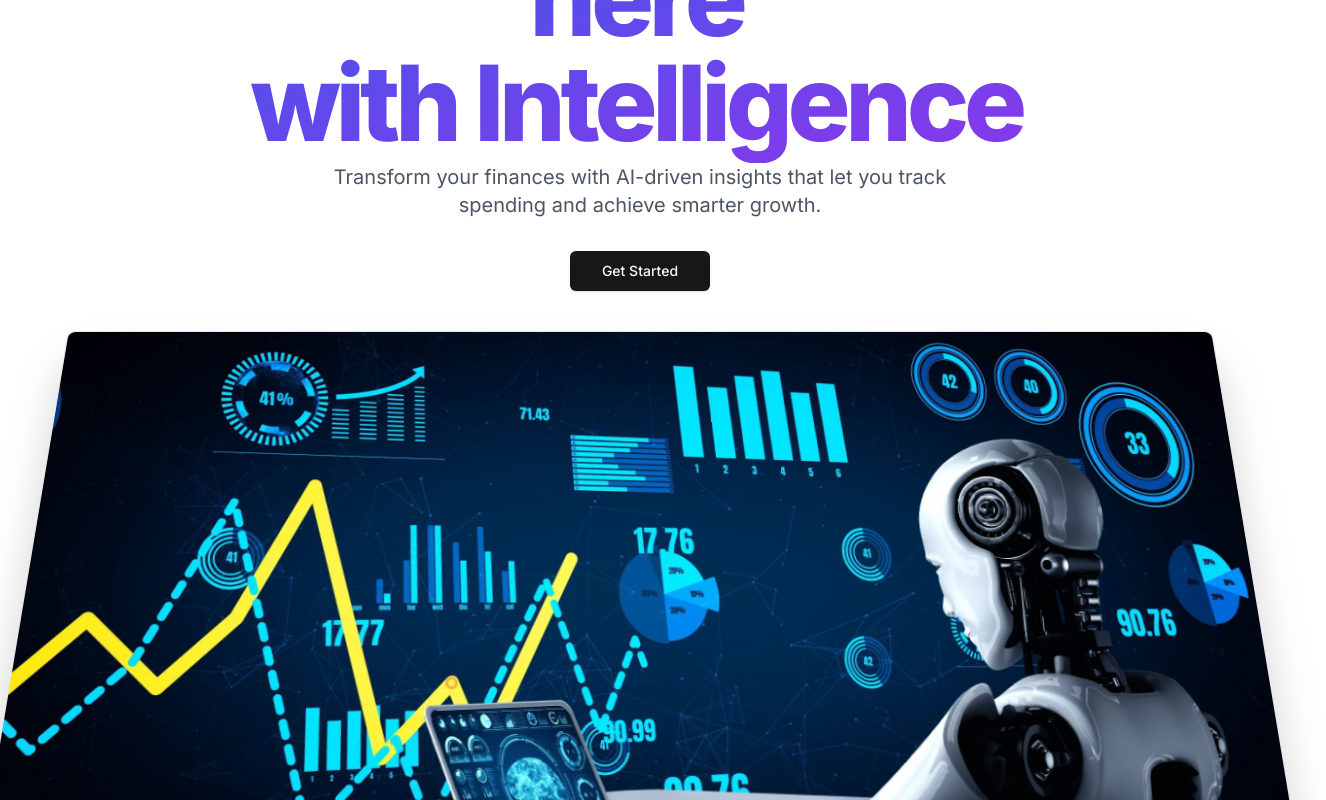
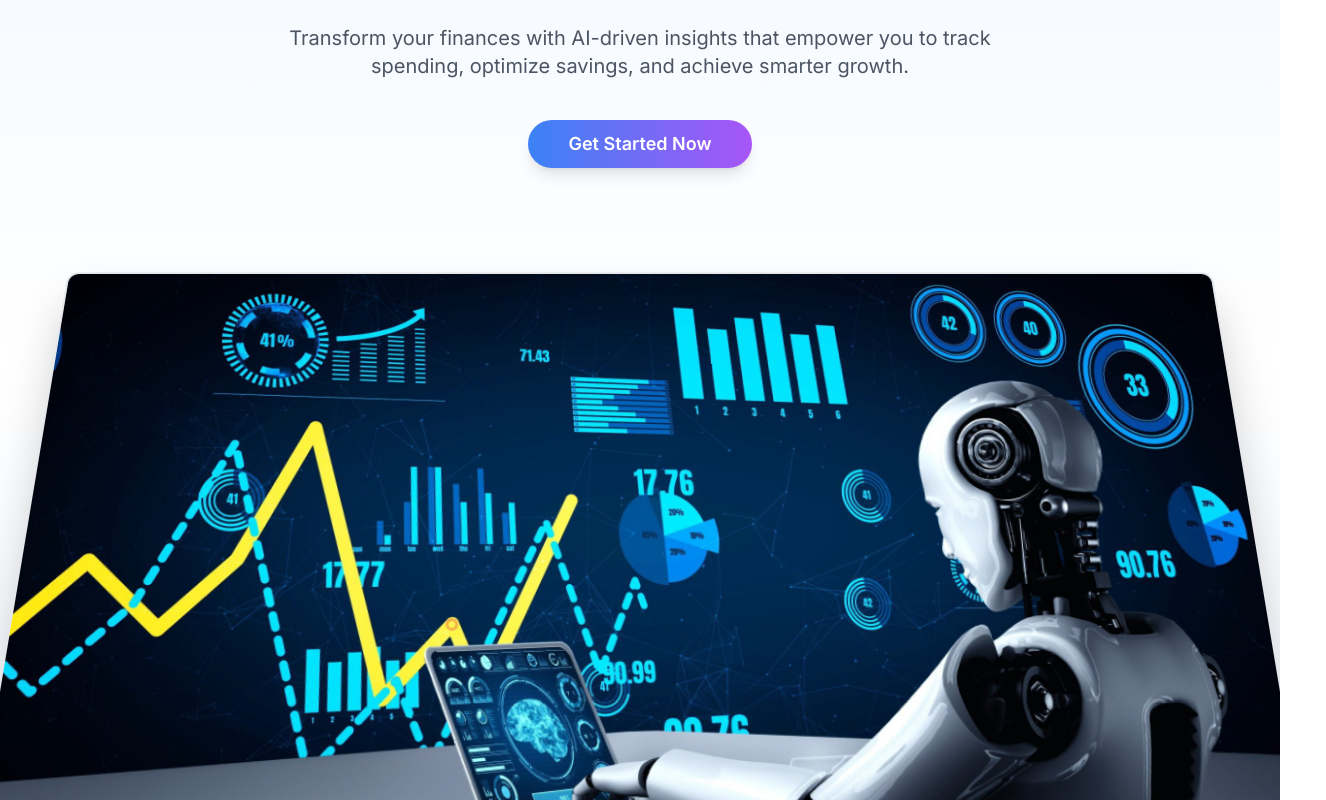
Before and after one commit to AnshikaShekhar/FinEase-ai-finance, a Next.js app: page / in a window 1280 px wide. Shown: the part 320-1120 px from the top of the page, 1326 px wide, since content can reach past the window. Built offline with nearby package versions, Linux system fonts and the light colour scheme; no server answers.

Commit message:
updated ui

```diff
--- a/components/hero.jsx
+++ b/components/hero.jsx
@@ -4,9 +4,15 @@ import React, { useEffect, useRef } from "react";
 import Image from "next/image";
 import { Button } from "@/components/ui/button";
 import Link from "next/link";
+import { motion, useScroll, useTransform } from "framer-motion";
 
 const HeroSection = () => {
   const imageRef = useRef(null);
+  const sectionRef = useRef(null);
+
+  // Parallax effect for image
+  const { scrollY } = useScroll();
+  const y = useTransform(scrollY, [0, 300], [0, 50]);
 
   useEffect(() => {
     const imageElement = imageRef.current;
@@ -26,34 +32,98 @@ const HeroSection = () => {
     return () => window.removeEventListener("scroll", handleScroll);
   }, []);
 
+  // Animation variants for text and button
+  const textVariants = {
+    hidden: { opacity: 0, y: 50 },
+    visible: {
+      opacity: 1,
+      y: 0,
+      transition: { duration: 0.8, ease: "easeOut" },
+    },
+  };
+
+  const buttonVariants = {
+    hidden: { opacity: 0, scale: 0.8 },
+    visible: {
+      opacity: 1,
+      scale: 1,
+      transition: { duration: 0.6, ease: "easeOut", delay: 0.2 },
+    },
+    hover: {
+      scale: 1.05,
+      boxShadow: "0px 4px 15px rgba(0, 0, 0, 0.2)",
+      transition: { duration: 0.3 },
+    },
+  };
+
   return (
-    <section className="pt-40 pb-20 px-4">
-      <div className="container mx-auto text-center">
-        <h1 className="text-5xl md:text-8xl lg:text-[105px] pb-6 gradient-title">
-          Smarter spending starts here  <br /> with Intelligence
-        </h1>
-        <p className="text-xl text-gray-600 mb-8 max-w-2xl mx-auto">
-          Transform your finances with AI-driven insights that let you track spending and achieve smarter growth.
-        </p>
-        <div className="flex justify-center">
-  <Link href="/dashboard">
-    <Button size="lg" className="px-8">
-      Get Started
-    </Button>
-  </Link>
-</div>
-        <div className="hero-image-wrapper mt-5 md:mt-0">
-          <div ref={imageRef} className="hero-image">
+    <section
+      ref={sectionRef}
+      className="relative pt-32 pb-24 px-4 overflow-hidden bg-gradient-to-b from-blue-50 via-white to-blue-50"
+    >
+      {/* Background decorative elements */}
+      <div className="absolute inset-0 overflow-hidden">
+        <div className="absolute -top-40 -left-40 w-80 h-80 bg-blue-200 rounded-full mix-blend-multiply filter blur-3xl opacity-30 animate-pulse" />
+        <div className="absolute -bottom-40 -right-40 w-80 h-80 bg-purple-200 rounded-full mix-blend-multiply filter blur-3xl opacity-30 animate-pulse" />
+      </div>
+
+      <div className="container mx-auto text-center relative z-10">
+        <motion.h1
+          className="text-5xl md:text-7xl lg:text-8xl font-bold tracking-tight bg-gradient-to-r from-blue-600 to-purple-600 bg-clip-text text-transparent mb-6"
+          variants={textVariants}
+          initial="hidden"
+          animate="visible"
+        >
+          Smarter Spending <br /> Starts with Intelligence
+        </motion.h1>
+
+        <motion.p
+          className="text-lg md:text-xl text-gray-600 mb-10 max-w-3xl mx-auto leading-relaxed"
+          variants={textVariants}
+          initial="hidden"
+          animate="visible"
+          transition={{ delay: 0.1 }}
+        >
+          Transform your finances with AI-driven insights that empower you to track spending, optimize savings, and achieve smarter growth.
+        </motion.p>
+
+        <motion.div
+          className="flex justify-center"
+          variants={buttonVariants}
+          initial="hidden"
+          animate="visible"
+          whileHover="hover"
+        >
+          <Link href="/dashboard">
+            <Button
+              size="lg"
+              className="px-10 py-6 text-lg font-semibold bg-gradient-to-r from-blue-500 to-purple-500 hover:from-blue-600 hover:to-purple-600 text-white rounded-full shadow-lg"
+            >
+              Get Started Now
+            </Button>
+          </Link>
+        </motion.div>
+
+        <motion.div
+          className="hero-image-wrapper mt-12 md:mt-16"
+          style={{ y }}
+        >
+          <div ref={imageRef} className="hero-image relative group">
+            <motion.div
+              className="absolute inset-0 bg-gradient-to-r from-blue-400/20 to-purple-400/20 rounded-xl transition-opacity duration-300 group-hover:opacity-80"
+              initial={{ opacity: 0 }}
+              whileHover={{ opacity: 0.8 }}
+            />
             <Image
               src="/banner.jpeg"
               width={1280}
               height={720}
               alt="Dashboard Preview"
-              className="rounded-lg shadow-2xl border mx-auto"
+              className="rounded-xl shadow-2xl border-2 border-gray-200 mx-auto transform transition-transform duration-300 group-hover:scale-105"
               priority
             />
           </div>
-        </div>
+        </motion.div>
       </div>
     </section>
   );
```
